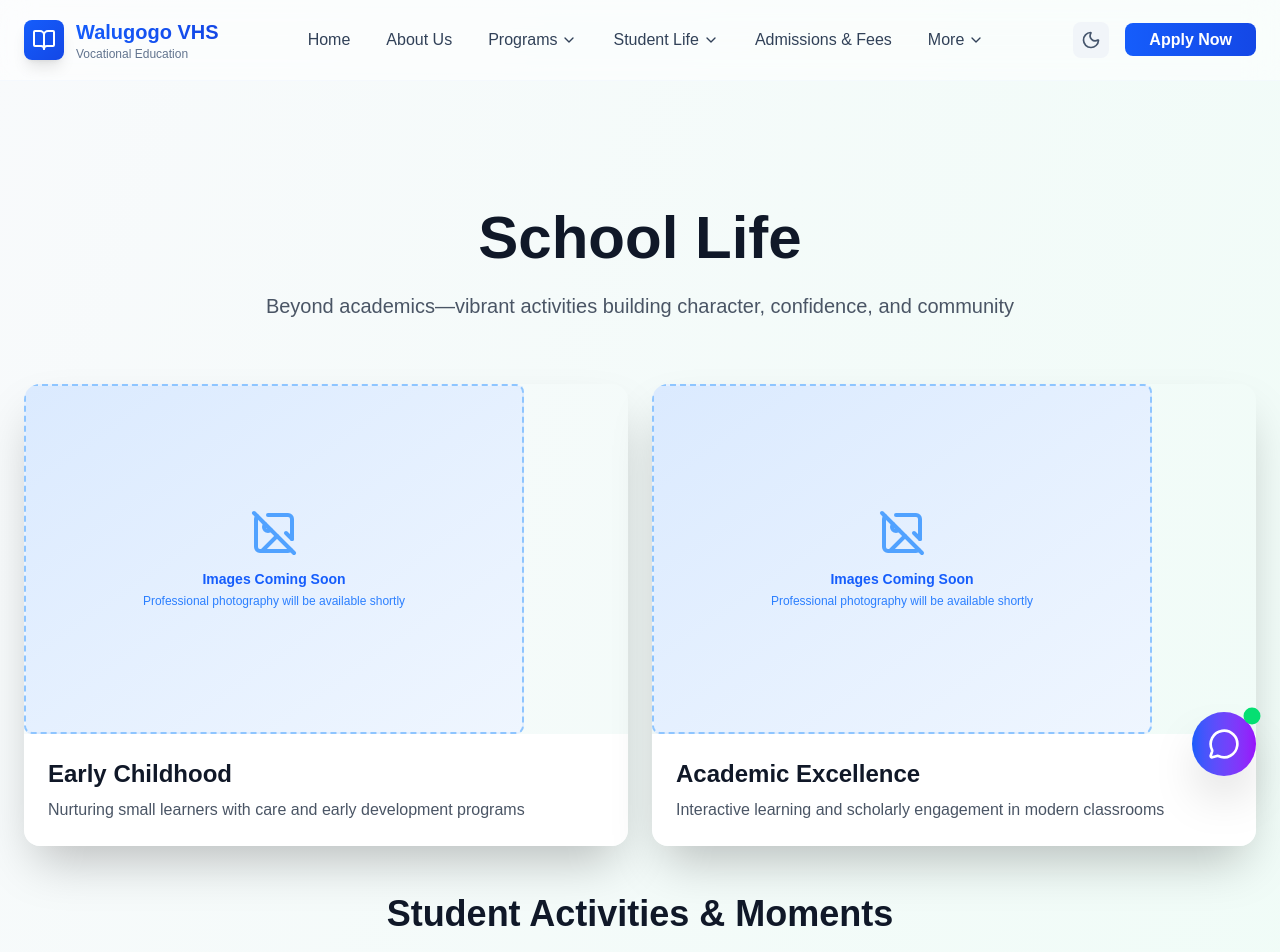
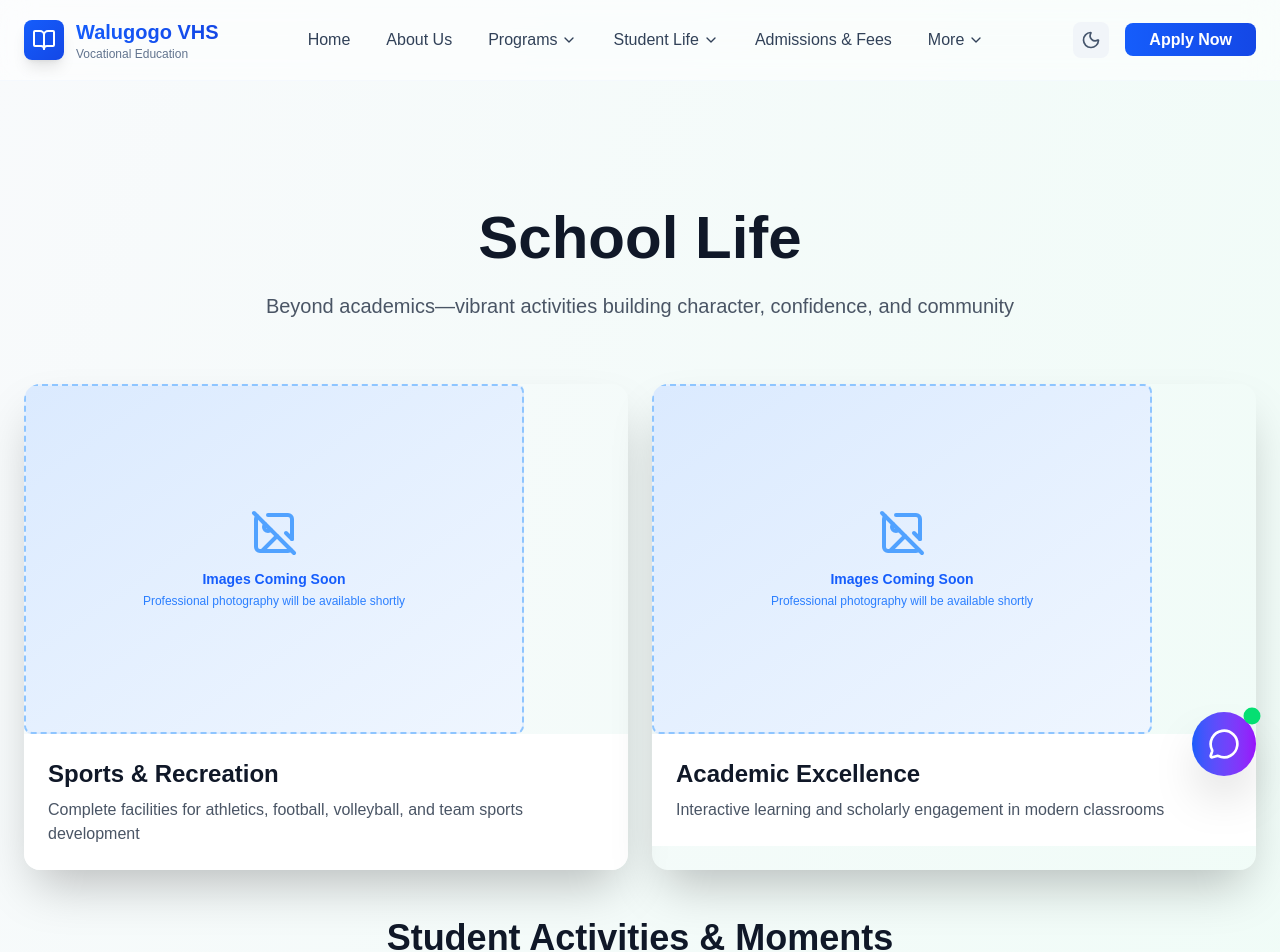
Before and after one commit to xhenovolt/Walugogo-vhs-website, a Next.js app: page /school-life in a window 1280 px wide. Shown: the top 952 px of the page. Built offline with nearby package versions, Linux system fonts and the light colour scheme.

Commit message:
Update school-life page: Replace Early Childhood block with Sports & Recreation for secondary focus

```diff
--- a/src/app/school-life/page.tsx
+++ b/src/app/school-life/page.tsx
@@ -68,12 +68,12 @@ export default function SchoolLifePage() {
             className="mb-12"
           >
             <div className="grid grid-cols-1 lg:grid-cols-2 gap-6">
-              {/* Nursery Block */}
+              {/* Sports & Recreation Block */}
               <div className="rounded-2xl overflow-hidden shadow-2xl">
                 <ImagePlaceholder width={500} height={350} className="w-full h-[350px]" />
                 <div className="p-6 bg-white dark:bg-gray-800">
-                  <h2 className="text-2xl font-bold text-gray-900 dark:text-white mb-2">Early Childhood</h2>
-                  <p className="text-gray-600 dark:text-gray-300">Nurturing small learners with care and early development programs</p>
+                  <h2 className="text-2xl font-bold text-gray-900 dark:text-white mb-2">Sports & Recreation</h2>
+                  <p className="text-gray-600 dark:text-gray-300">Complete facilities for athletics, football, volleyball, and team sports development</p>
                 </div>
               </div>
               {/* Classroom Block */}
```
